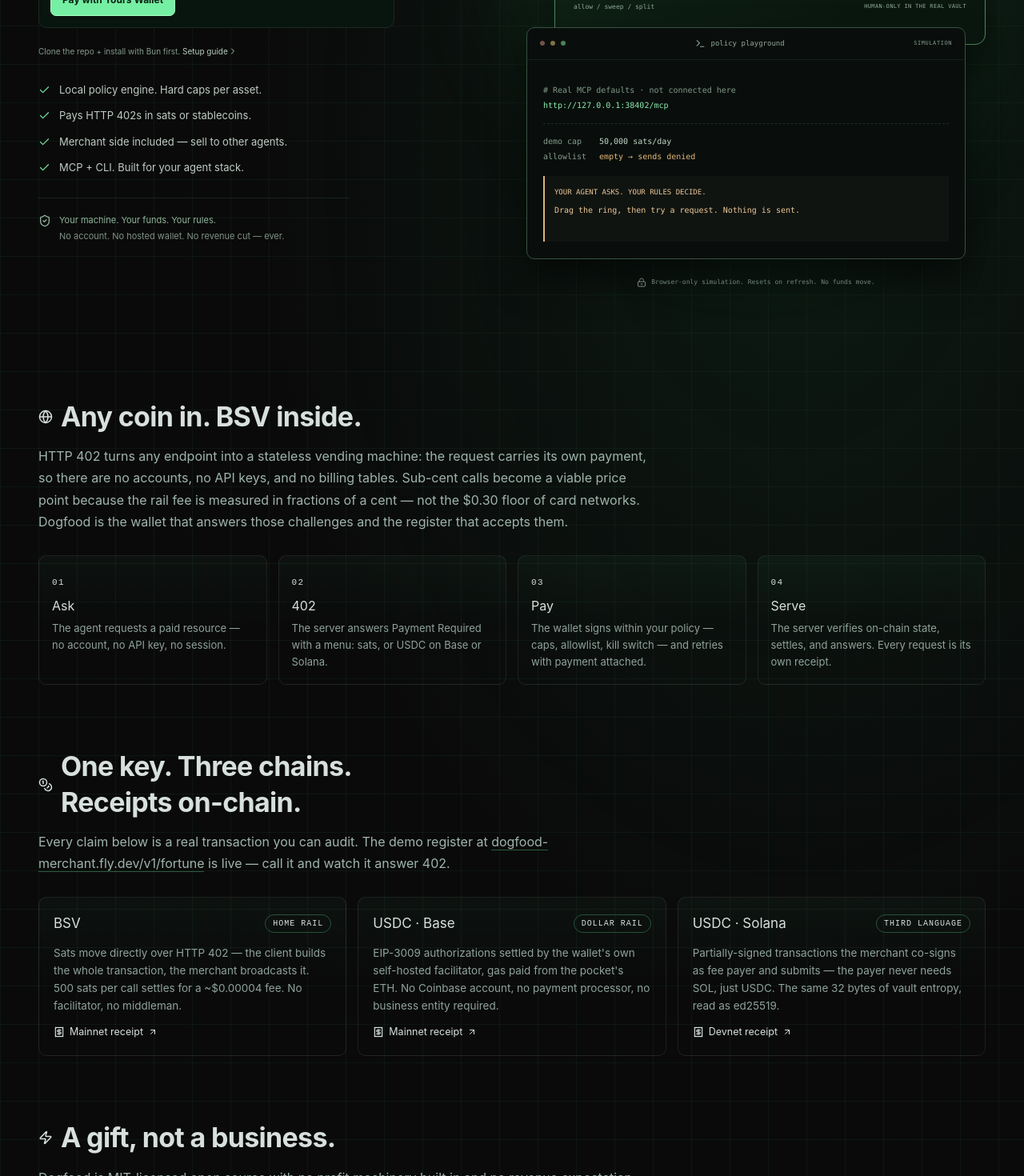
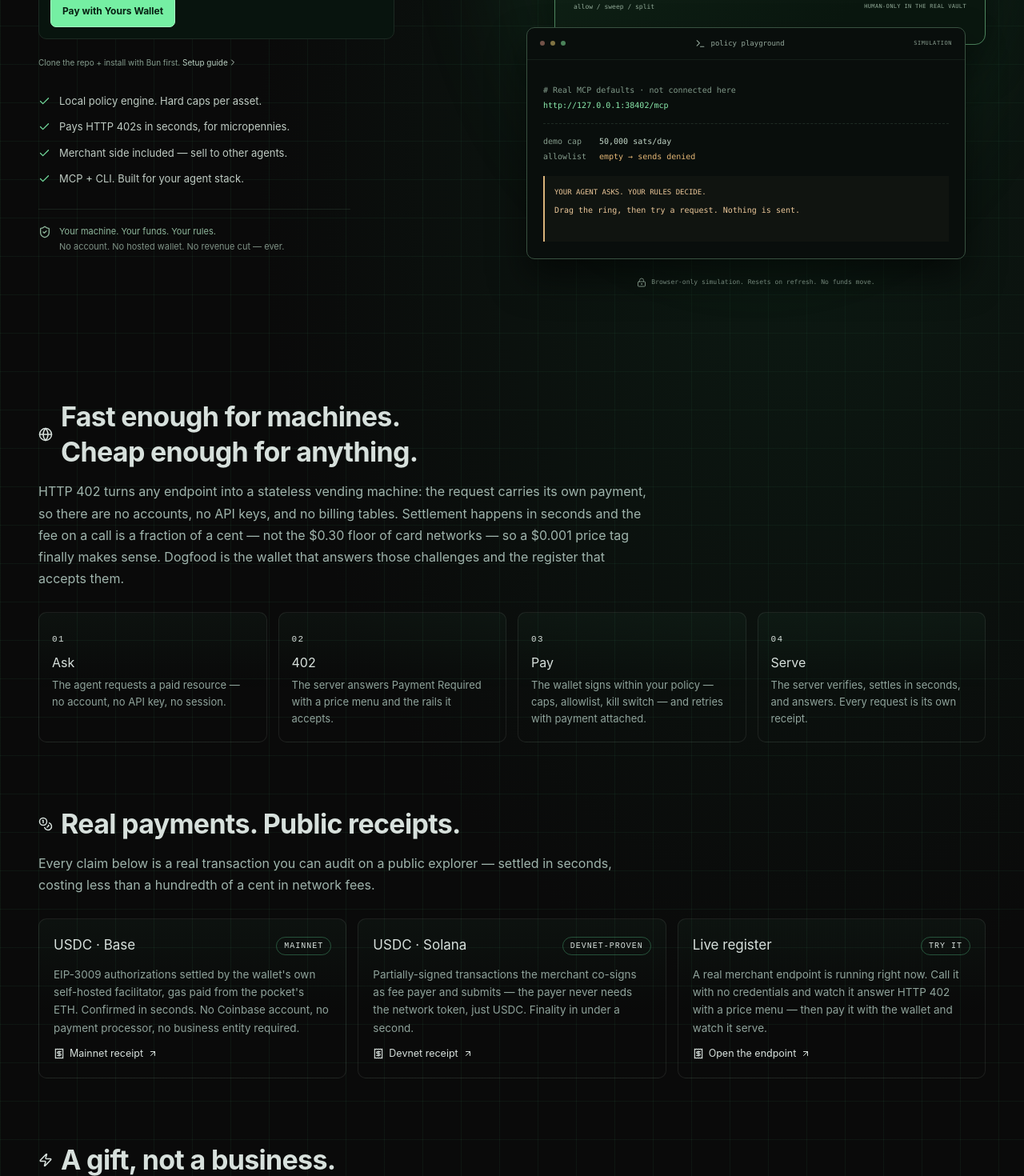
Before and after one commit to futureman19/dogfood-wallet, a React (Vite) app in the folder site/: page / in a window 1280 px wide. Shown: the part 880-2350 px from the top of the page at 80% size. Built offline with nearby package versions, Linux system fonts and the light colour scheme.

Commit message:
Site: chain-agnostic positioning — lead with instant, sub-cent payments; drop chain branding from copy.

```diff
--- a/site/src/App.jsx
+++ b/site/src/App.jsx
@@ -20,36 +20,35 @@ const MERCHANT = "https://dogfood-merchant.fly.dev/v1/fortune";
 
 const RAILS = [
   {
-    name: "BSV",
-    tag: "Home rail",
-    body: "Sats move directly over HTTP 402 — the client builds the whole transaction, the merchant broadcasts it. 500 sats per call settles for a ~$0.00004 fee. No facilitator, no middleman.",
-    receipt:
-      "https://whatsonchain.com/tx/5e0dacad4106833a3e1cc78778dd77e1951b3c410d79080c438a031c5298119c",
-    receiptLabel: "Mainnet receipt",
-  },
-  {
     name: "USDC · Base",
-    tag: "Dollar rail",
-    body: "EIP-3009 authorizations settled by the wallet's own self-hosted facilitator, gas paid from the pocket's ETH. No Coinbase account, no payment processor, no business entity required.",
+    tag: "Mainnet",
+    body: "EIP-3009 authorizations settled by the wallet's own self-hosted facilitator, gas paid from the pocket's ETH. Confirmed in seconds. No Coinbase account, no payment processor, no business entity required.",
     receipt:
       "https://basescan.org/tx/0xb5f3cb4356f37474dd5e3e80585c39d23958e1c03e706732b4eee8d76e9c43de",
     receiptLabel: "Mainnet receipt",
   },
   {
     name: "USDC · Solana",
-    tag: "Third language",
-    body: "Partially-signed transactions the merchant co-signs as fee payer and submits — the payer never needs SOL, just USDC. The same 32 bytes of vault entropy, read as ed25519.",
+    tag: "Devnet-proven",
+    body: "Partially-signed transactions the merchant co-signs as fee payer and submits — the payer never needs the network token, just USDC. Finality in under a second.",
     receipt:
       "https://solscan.io/tx/25Ung41rJSNDtNVFuLLrsmZDnd3Lqf53vmENniQ3Eavf4PSCkWnJSRovP1Twy6ZGDpn6tLbX4YPCxVp9v7wACQpd?cluster=devnet",
     receiptLabel: "Devnet receipt",
+  },
+  {
+    name: "Live register",
+    tag: "Try it",
+    body: "A real merchant endpoint is running right now. Call it with no credentials and watch it answer HTTP 402 with a price menu — then pay it with the wallet and watch it serve.",
+    receipt: MERCHANT,
+    receiptLabel: "Open the endpoint",
   },
 ];
 
 const FLOW = [
   { n: "01", title: "Ask", body: "The agent requests a paid resource — no account, no API key, no session." },
-  { n: "02", title: "402", body: "The server answers Payment Required with a menu: sats, or USDC on Base or Solana." },
+  { n: "02", title: "402", body: "The server answers Payment Required with a price menu and the rails it accepts." },
   { n: "03", title: "Pay", body: "The wallet signs within your policy — caps, allowlist, kill switch — and retries with payment attached." },
-  { n: "04", title: "Serve", body: "The server verifies on-chain state, settles, and answers. Every request is its own receipt." },
+  { n: "04", title: "Serve", body: "The server verifies, settles in seconds, and answers. Every request is its own receipt." },
 ];
 
 export default function App() {
@@ -86,7 +85,7 @@ export default function App() {
         <div className="hero">
         <div className="hero-copy">
           <div className="eyebrow">
-            <span className="status-dot" /> OPEN SOURCE / BSV · BASE · SOLANA
+            <span className="status-dot" /> OPEN SOURCE / INSTANT · SUB-CENT
           </div>
           <h1>
             <img
@@ -105,9 +104,10 @@ export default function App() {
           </h2>
           <p className="intro">
             Fund a little. Set the rules. Let your agents spend within them.
-            One vault key speaks three chains — BSV, and USDC on Base and
-            Solana — while your local signer enforces the limits and your
-            private keys never reach the model.
+            One vault key pays on whatever rail is fastest and cheapest —
+            settled in seconds, for a fraction of a cent — while your local
+            signer enforces the limits and your private keys never reach the
+            model.
           </p>
           <div className="hero-actions">
             <a className="install-link" href={`${REPO}#install`}>
@@ -133,7 +133,7 @@ export default function App() {
             </li>
             <li>
               <Check size={15} />
-              <span>Pays HTTP 402s in sats or stablecoins.</span>
+              <span>Pays HTTP 402s in seconds, for micropennies.</span>
             </li>
             <li>
               <Check size={15} />
@@ -163,15 +163,16 @@ export default function App() {
         <section className="section" aria-labelledby="vision">
           <div className="section-head">
             <Globe size={18} />
-            <h2 id="vision">Any coin in. BSV inside.</h2>
+            <h2 id="vision">Fast enough for machines. Cheap enough for anything.</h2>
           </div>
           <p className="section-lede">
             HTTP 402 turns any endpoint into a stateless vending machine: the
             request carries its own payment, so there are no accounts, no API
-            keys, and no billing tables. Sub-cent calls become a viable price
-            point because the rail fee is measured in fractions of a cent — not
-            the $0.30 floor of card networks. Dogfood is the wallet that
-            answers those challenges and the register that accepts them.
+            keys, and no billing tables. Settlement happens in seconds and the
+            fee on a call is a fraction of a cent — not the $0.30 floor of
+            card networks — so a $0.001 price tag finally makes sense.
+            Dogfood is the wallet that answers those challenges and the
+            register that accepts them.
           </p>
           <div className="flow-grid">
             {FLOW.map((s) => (
@@ -187,15 +188,12 @@ export default function App() {
         <section className="section" aria-labelledby="rails">
           <div className="section-head">
             <Coins size={18} />
-            <h2 id="rails">One key. Three chains. Receipts on-chain.</h2>
+            <h2 id="rails">Real payments. Public receipts.</h2>
           </div>
           <p className="section-lede">
-            Every claim below is a real transaction you can audit. The demo
-            register at{" "}
-            <a href={MERCHANT} className="inline-link">
-              dogfood-merchant.fly.dev/v1/fortune
-            </a>{" "}
-            is live — call it and watch it answer 402.
+            Every claim below is a real transaction you can audit on a public
+            explorer — settled in seconds, costing less than a hundredth of a
+            cent in network fees.
           </p>
           <div className="rails-grid">
             {RAILS.map((r) => (
--- a/site/src/FlowSteps.jsx
+++ b/site/src/FlowSteps.jsx
@@ -15,7 +15,7 @@ const steps = [
     sub: "Funding",
     Icon: Wallet,
     summary:
-      "You send a small amount of BSV from your own wallet to your local vault address. Keep the rest of your funds separate—your agent only gets pocket change.",
+      "You send a small amount from your own wallet to your local vault address. Keep the rest of your funds separate—your agent only gets pocket change.",
   },
   {
     title: "Local Vault",
```
